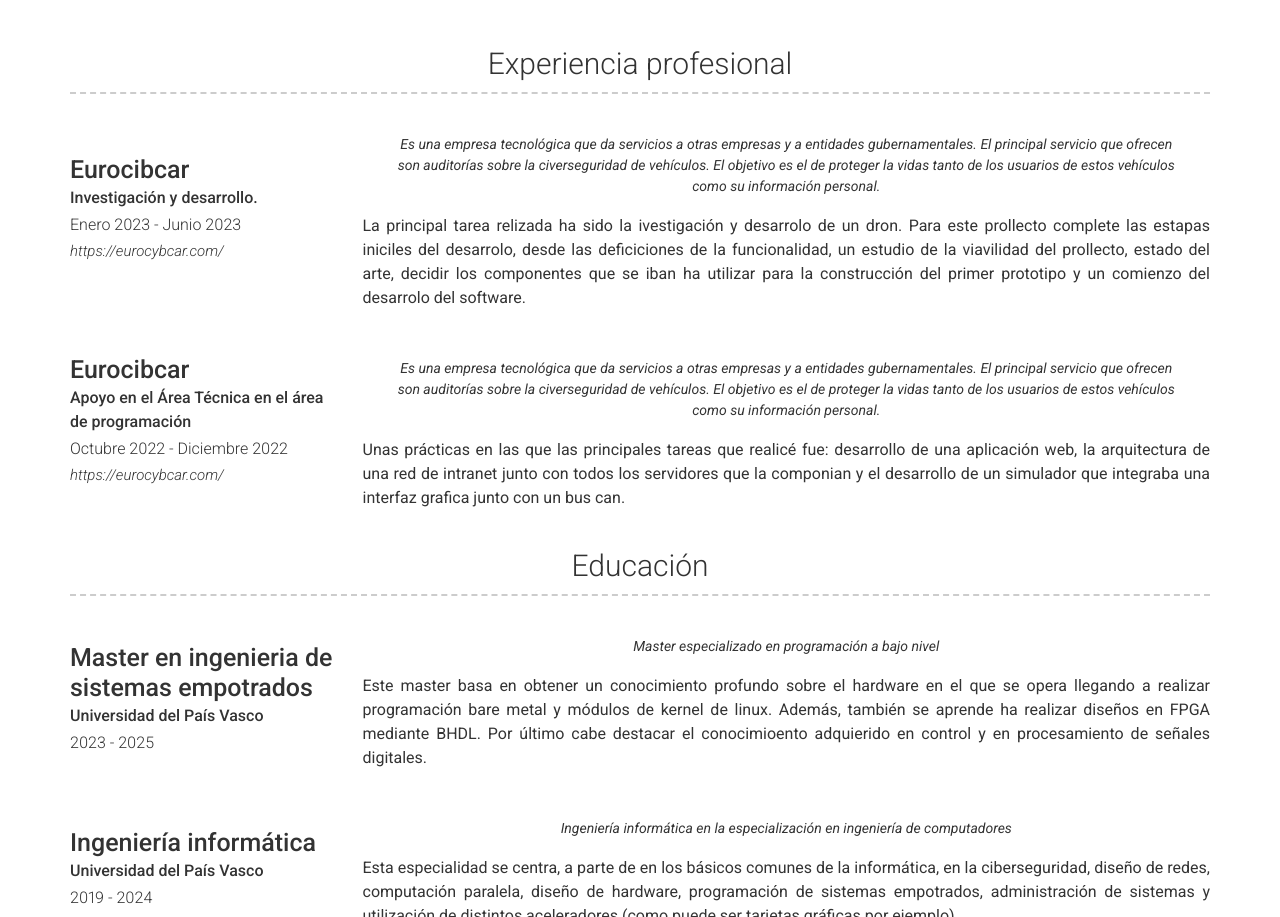
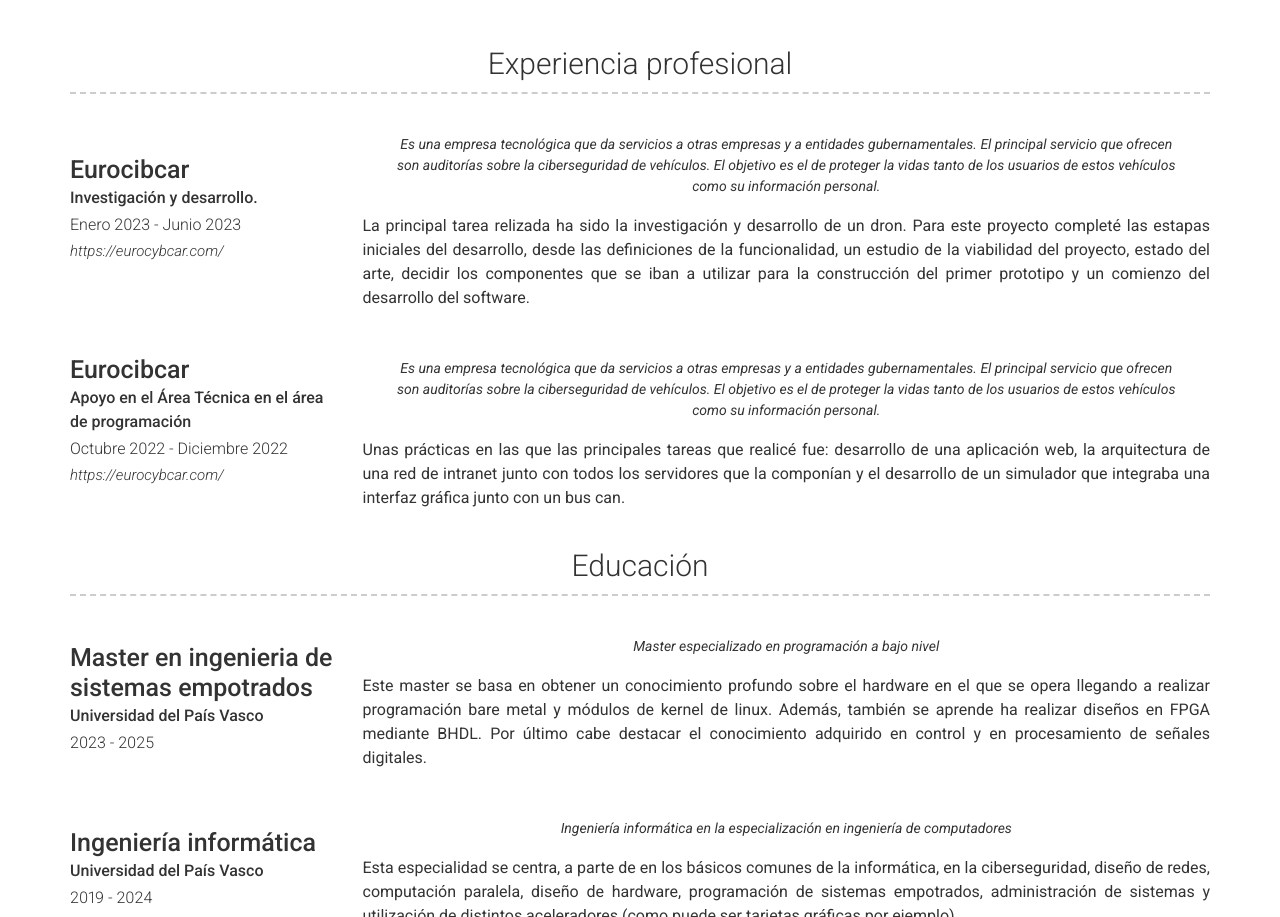
Before and after one commit to AimarUrteaga/curr-culum-vitae, a Jekyll site: the page built from index.md, in a window 1280 px wide and 1400 px high, cut to the strip 483-1400 px from the top of the window. Built offline with Jekyll 4.4.1, drawn with Linux system fonts in a browser that asks for light colours; nearby versions of some CDN libraries; some of the changed text lies outside the part shown.

Commit message:
errores correjidos

```diff
--- a/_config.yml
+++ b/_config.yml
@@ -84,9 +84,9 @@ content:
         caption: Enero 2023 - Junio 2023
         link: https://eurocybcar.com/
         quote: >
-          Es una empresa tecnológica que da servicios a otras empresas y a entidades gubernamentales. El principal servicio que ofrecen son auditorías sobre la civerseguridad de vehículos. El objetivo es el de proteger la vidas tanto de los usuarios de estos vehículos como su información personal.
+          Es una empresa tecnológica que da servicios a otras empresas y a entidades gubernamentales. El principal servicio que ofrecen son auditorías sobre la ciberseguridad de vehículos. El objetivo es el de proteger la vidas tanto de los usuarios de estos vehículos como su información personal.
         description: | # this will include new lines to allow paragraphs
-          La principal tarea relizada ha sido la ivestigación y desarrolo de un dron. Para este prollecto complete las estapas iniciles del desarrolo, desde las deficiciones de la funcionalidad, un estudio de la viavilidad del prollecto, estado del arte, decidir los componentes que se iban ha utilizar para la construcción del primer prototipo y un comienzo del desarrolo del software.
+          La principal tarea relizada ha sido la investigación y desarrollo de un dron. Para este proyecto completé las estapas iniciales del desarrollo, desde las definiciones de la funcionalidad, un estudio de la viabilidad del proyecto, estado del arte, decidir los componentes que se iban a utilizar para la construcción del primer prototipo y un comienzo del desarrollo del software.
 
       - layout: left
         title: Eurocibcar
@@ -94,9 +94,9 @@ content:
         caption: Octubre 2022 - Diciembre 2022
         link: https://eurocybcar.com/
         quote: >
-          Es una empresa tecnológica que da servicios a otras empresas y a entidades gubernamentales. El principal servicio que ofrecen son auditorías sobre la civerseguridad de vehículos. El objetivo es el de proteger la vidas tanto de los usuarios de estos vehículos como su información personal.
+          Es una empresa tecnológica que da servicios a otras empresas y a entidades gubernamentales. El principal servicio que ofrecen son auditorías sobre la ciberseguridad de vehículos. El objetivo es el de proteger la vidas tanto de los usuarios de estos vehículos como su información personal.
         description: | # this will include new lines to allow paragraphs
-          Unas prácticas en las que las principales tareas que realicé fue: desarrollo de una aplicación web, la arquitectura de una red de intranet junto con todos los servidores que la componian y el desarrollo de un simulador que integraba una interfaz grafica junto con un bus can.
+          Unas prácticas en las que las principales tareas que realicé fue: desarrollo de una aplicación web, la arquitectura de una red de intranet junto con todos los servidores que la componían y el desarrollo de un simulador que integraba una interfaz gráfica junto con un bus can.
 
   - title: Educación
     layout: list
@@ -108,7 +108,7 @@ content:
         quote: >
           Master especializado en programación a bajo nivel
         description:
-          Este master basa en obtener un conocimiento profundo sobre el hardware en el que se opera llegando a realizar programación bare metal y módulos de kernel de linux. Además, también se aprende ha realizar diseños en FPGA mediante BHDL. Por último cabe destacar el conocimioento adquierido en control y en procesamiento de señales digitales.
+          Este master se basa en obtener un conocimiento profundo sobre el hardware en el que se opera llegando a realizar programación bare metal y módulos de kernel de linux. Además, también se aprende ha realizar diseños en FPGA mediante BHDL. Por último cabe destacar el conocimiento adquirido en control y en procesamiento de señales digitales.
 
       - layout: top-left
         title: Ingeniería informática
@@ -152,21 +152,21 @@ content:
 
       - Ingles: Medio
 
-  - title: Certificaciones y permisoso
+  - title: Certificaciones y permisos
     layout: text
     content: | # this will include new lines to allow paragraphs
-      - Carnet de conducir (B): Dispongo del carnet de conducir B junto con coche propio. Este me habilita para operar automóviles cuya masa máxima autorizada no exceda de 3.500 kg que estén diseñados y construidos para el transporte de no más de 9 personas.
+      - Carnet de conducir (B): Dispongo del carnet de conducir B junto con coche propio. Éste me habilita para operar automóviles cuya masa máxima autorizada no exceda de 3.500 kg que estén diseñados y construidos para el transporte de no más de 9 personas.
 
-      - Operador drone (A1): Dispongo de la autorización para operar drones de hasta 900g en zonas pobladas con transito de personas.
+      - Operador drone (A1): Dispongo de la autorización para operar drones de hasta 900g en zonas pobladas con tránsito de personas.
 
-      - Operador drone (A2): Dispongo de la autorización para operar drones de hasta 4Kg en zonas pobladas a una distancia de seguridad del transito de personas.
+      - Operador drone (A2): Dispongo de la autorización para operar drones de hasta 4Kg en zonas pobladas a una distancia de seguridad del tránsito de personas.
 
       - Operador drone (A3): Dispongo de la autorización para operar drones de hasta 25Kg a distancias minimas de 150m de cualquier persona o zona residencial, comercial, industriales y recreativa.
 
   - title: Un poquito mas sobre mi
     layout: text
     content: | # this will include new lines to allow paragraphs
-      Soy disléxico. Eso significa que leo de manera mas lenta que la media, aunque la compresion lectora es mayor a la media y nunca he tenido problemas en ese aspecto. También, disgráfico esto implica que mi letra es poco clara de entender y disortográfico por lo que cometo faltas ortográficas. Soy una persona curiosa y apasionada por la informática y la ciencia. Tambien tengo una actitud cordial y respetuosa por lo tento disfruto de trabajar en equipo.
+      Soy disléxico. Eso significa que leo de manera mas lenta que la media, aunque la compresion lectora es mayor a la media y nunca he tenido problemas en ese aspecto. También, disgráfico esto implica que mi letra es poco clara de entender y disortográfico por lo que cometo faltas ortográficas. Soy una persona curiosa y apasionada por la informática y la ciencia. También tengo una actitud cordial y respetuosa por lo tanto disfruto de trabajar en equipo.
 
 # Footer
 footer_show_references: false
```
